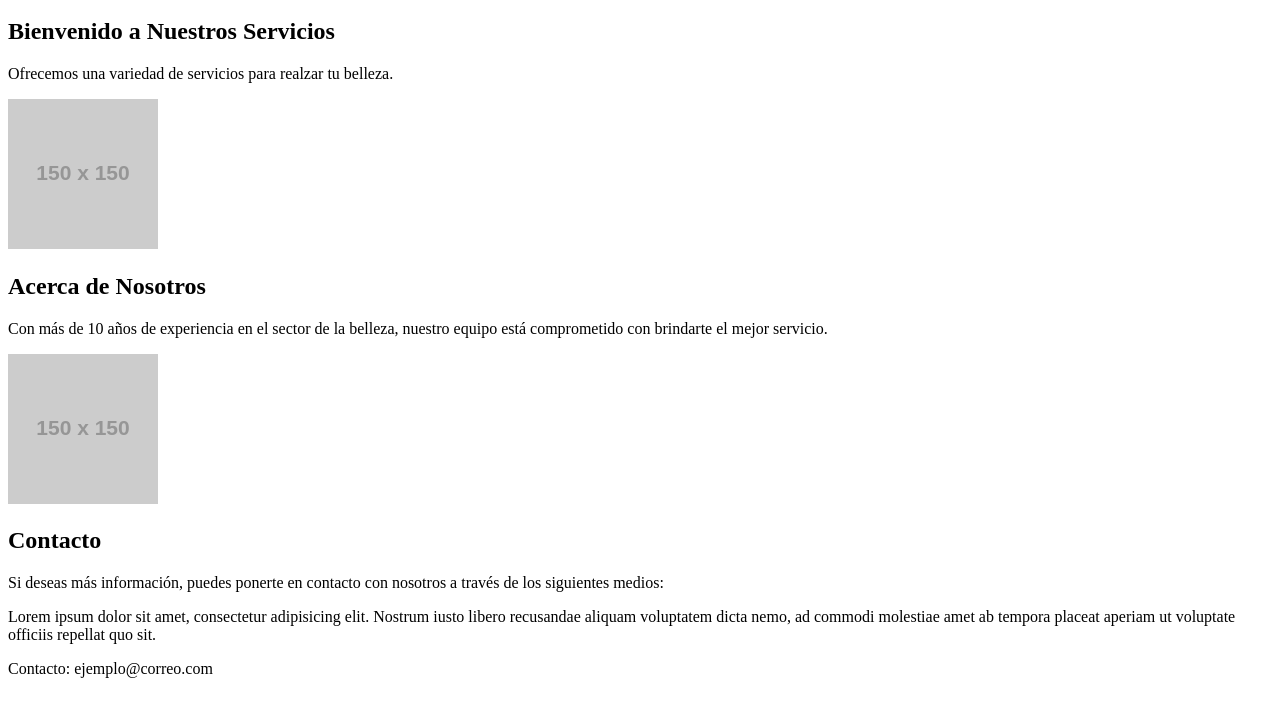
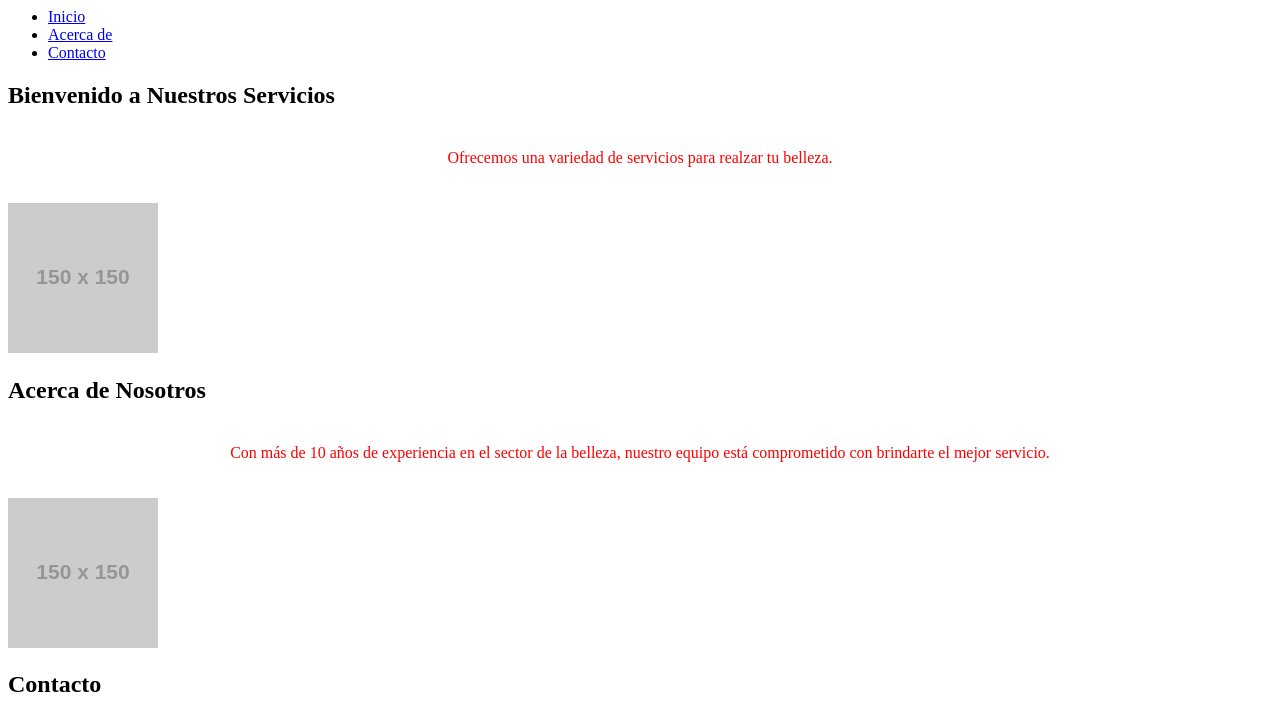
Before and after one commit to shirley0611/repositorio-8.3, a plain HTML site: page index.html in a window 1280 px wide. Shown: the part 136-851 px from the top of the page. Before the commit the page ends 830 px from the top, so only its background shows below. Drawn offline with Linux system fonts and the light colour scheme; placeholder pictures from the web are drawn by us.

Commit message:
corregui css

```diff
--- a/index.html
+++ b/index.html
@@ -4,7 +4,7 @@
     <meta charset="utf-8">
     <meta name="viewport" content="width=device-width, initial-scale=1.0">
     <title>Servicios de Belleza - Laboratorio 9</title>
-    <link rel="stylesheet" type="text/css" href="estilos.css">
+    <link rel="stylesheet" type="text/css" href="style.css">
 </head>
 <body>
     <header>
```
